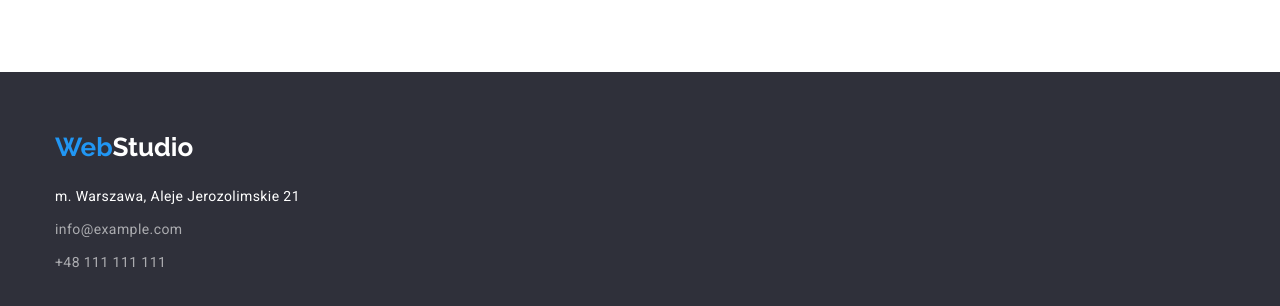
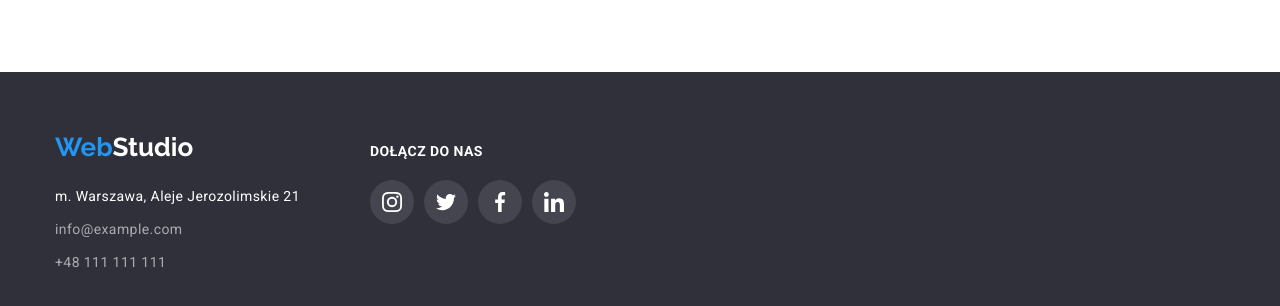
Before and after one commit to andrzejkubiczek/goit-markup-hw-04, a plain HTML site: page index.html in a window 1280 px wide. Shown: the part 2610-2916 px from the top of the page. Drawn offline with nearby package versions, Linux system fonts and the light colour scheme.

Commit message:
social-links in footer

```diff
--- a/css/styles.css
+++ b/css/styles.css
@@ -264,15 +264,13 @@ nav {
   margin-bottom: 18px;
 }
 
-.team-social > a:not(:last-child) {
+.team-social > a:not(:last-child),
+.footer-social-icons > a:not(:last-child) {
   margin-right: 10px;
 }
 
 .team-social > a li {
   padding: 12px;
-}
-
-.team-social > a li {
   fill: var(--icons-color);
 }
 
@@ -293,37 +291,74 @@ footer .container {
   padding-bottom: 60px;
 }
 
-.footer p {
+.footer,
+.footer-social-icons {
+  display: flex;
+  justify-content: flex-start;
+}
+
+.footer-address {
+  margin-right: 70px;
+}
+
+.footer-address p {
   font-style: normal;
   font-size: 14px;
   line-height: 24px;
   letter-spacing: 0.03em;
 }
 
-.footer p:not(:first-child) {
+.footer-address p:not(:first-child) {
   margin-top: 9px;
 }
 
-.footer p:first-child {
+.footer-address p:first-child {
   color: var(--white-color);
 }
 
-.footer address {
+.footer-address address {
   margin-top: 20px;
 }
 
-.footer p a {
+.footer-address p a {
   text-decoration: none;
   color: var(--footer-contact-color);
 }
 
-.footer p a:hover,
-.footer p a:focus {
+.footer-address p a:hover,
+.footer-address p a:focus {
+  background-color: var(--link-color);
+}
+
+.footer-social {
+  margin-top: 12px;
+}
+
+.footer-social h4 {
+  margin-bottom: 20px;
+  color: var(--white-color);
+  font-weight: 700;
+  font-size: 14px;
+  line-height: 1.1;
+  letter-spacing: 0.03em;
+  text-transform: uppercase;
+}
+
+.footer-social-icons > a li {
+  padding: 12px;
+  fill: var(--white-color);
+  border-radius: 50%;
+  background-color: rgba(255, 255, 255, 0.1);
+}
+
+.footer-social-icons > a li:hover,
+.footer-social-icons > a li:focus {
   background-color: var(--link-color);
 }
 
 .no-gap,
-.team-social .team-social-icon {
+.team-social-icon,
+.footer-social-icon {
   display: block;
 }
 
--- a/index.html
+++ b/index.html
@@ -339,6 +339,7 @@
     </main>
     <footer>
       <div class="container footer">
+        <div class="footer-address">
           <a href="/" class="logo logo-white"><span class="logo-blue">Web</span>Studio</a>
           <address>
             <p>m. Warszawa, Aleje Jerozolimskie 21</p>
@@ -346,6 +347,40 @@
             <p><a href="tel:+48111111111">+48 111 111 111</a></p>
           </address>
         </div>
+        <div class="footer-social">
+          <h4>Dołącz do nas</h4>
+          <ul class="footer-social-icons">
+            <a href="">
+              <li>
+                <svg class="footer-social-icon" width="20" height="20">
+                  <use href="./images/icons.svg#icon-instagram"></use>
+                </svg>
+              </li>
+            </a>
+            <a href="">
+              <li>
+                <svg class="footer-social-icon" width="20" height="20">
+                  <use href="./images/icons.svg#icon-twitter"></use>
+                </svg>
+              </li>
+            </a>
+            <a href="">
+              <li>
+                <svg class="footer-social-icon" width="20" height="20">
+                  <use href="./images/icons.svg#icon-facebook"></use>
+                </svg>
+              </li>
+            </a>
+            <a href="">
+              <li>
+                <svg class="footer-social-icon" width="20" height="20">
+                  <use href="./images/icons.svg#icon-linkedin"></use>
+                </svg>
+              </li>
+            </a>
+          </ul>
+        </div>
+      </div>
     </footer>
   </body>
 </html>
```
Also changed, not shown: portfolio.html (+35 -0 lines). Lines whose indentation alone changed are shown as unchanged.
